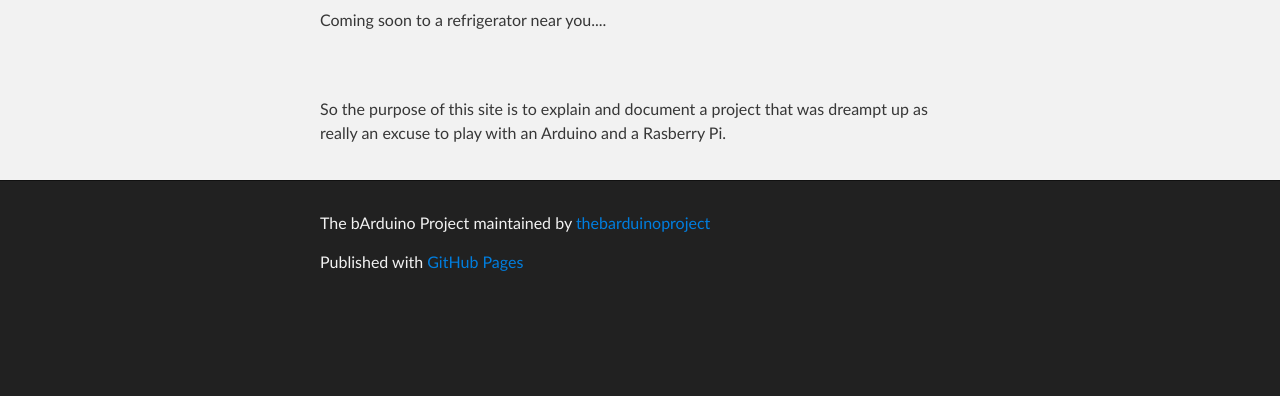
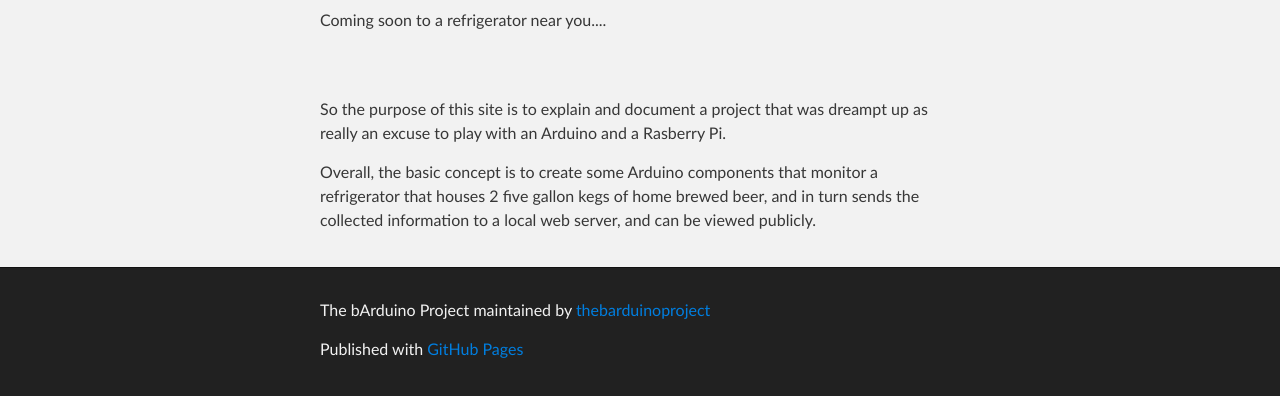
Before and after one commit to thebarduinoproject/site-pages, a plain HTML site: page index.html in a window 1280 px wide. Shown: the part 252-648 px from the top of the page. Drawn offline with Linux system fonts and the light colour scheme.

Commit message:
basic project description added

```diff
--- a/index.html
+++ b/index.html
@@ -35,6 +35,7 @@
       </section>
       <section class="inner">
         <p>So the purpose of this site is to explain and document a project that was dreampt up as really an excuse to play with an Arduino and a Rasberry Pi.</p>
+        <p>Overall, the basic concept is to create some Arduino components that monitor a refrigerator that houses 2 five gallon kegs of home brewed beer, and in turn sends the collected information to a local web server, and can be viewed publicly.</p>
       </section>
     </div>
 
```
